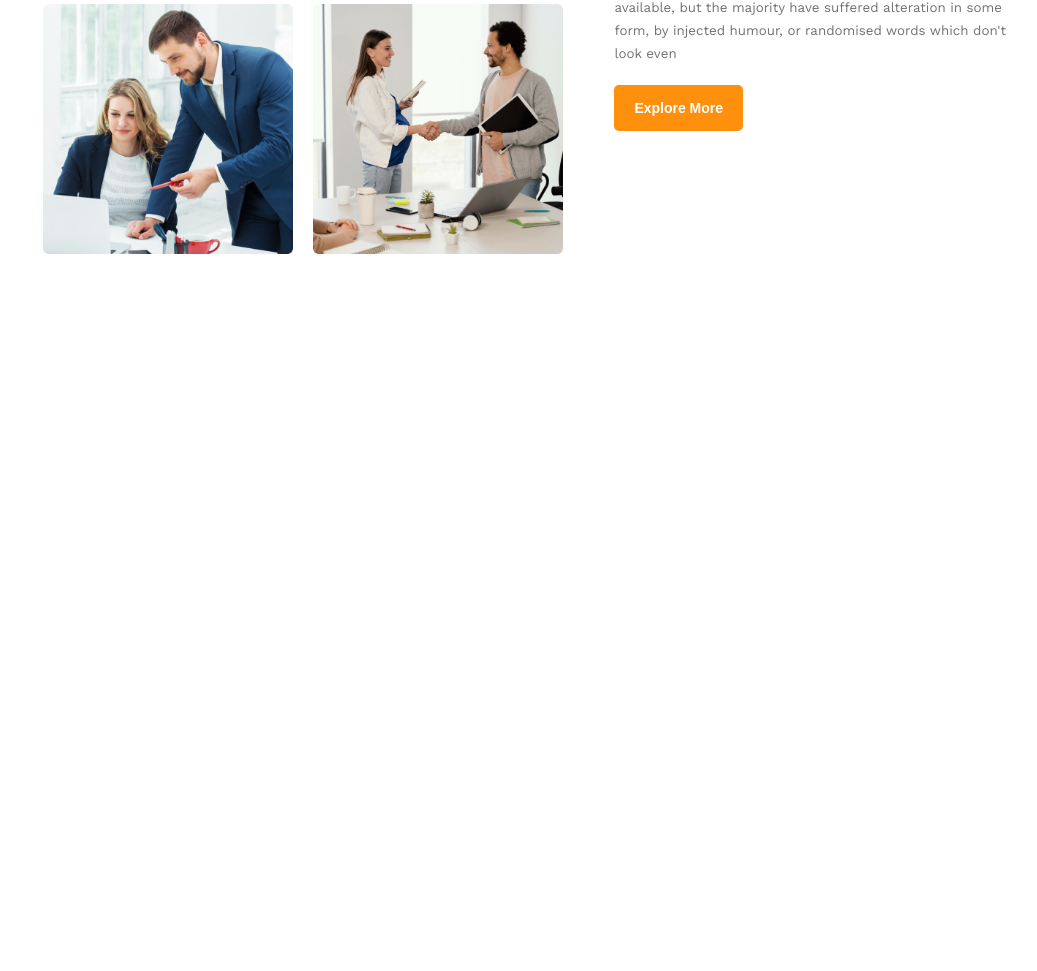
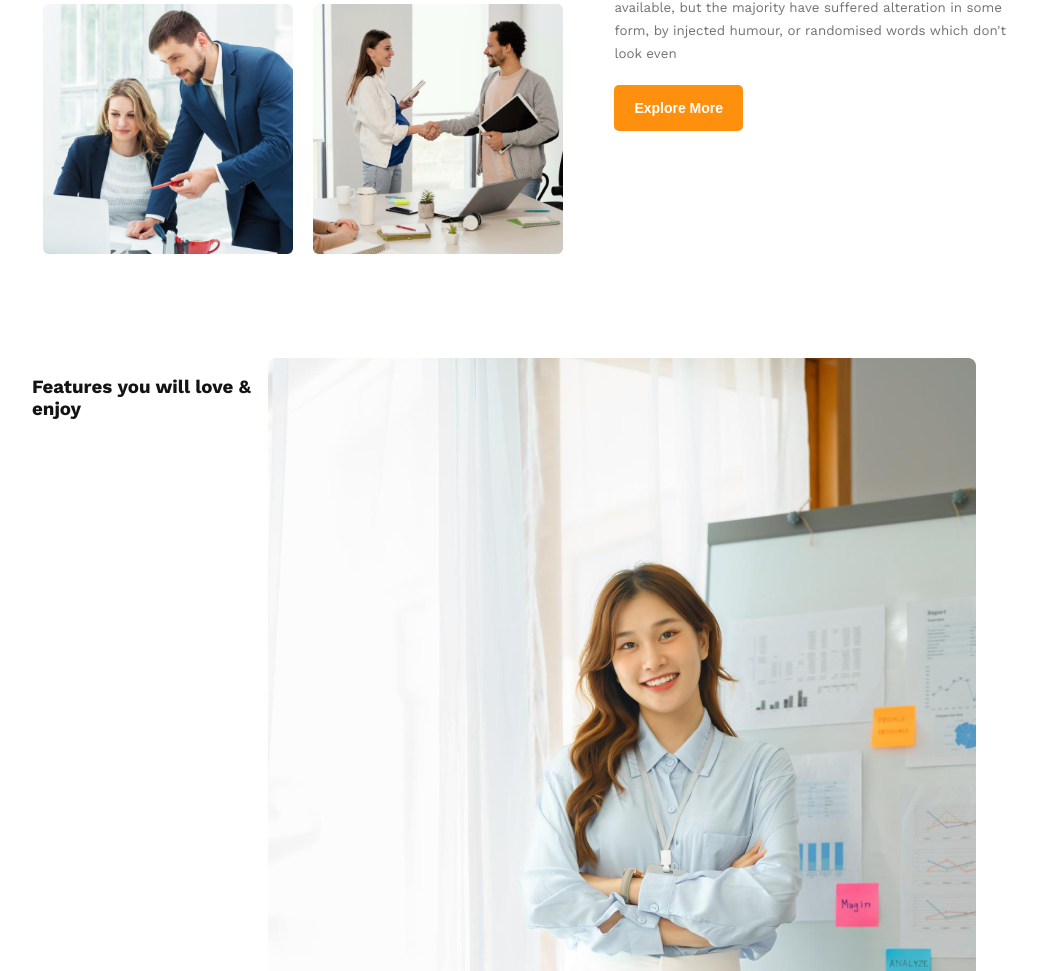
Before and after one commit to nazmus-sakibb/g3-architects, a plain HTML site: page index.html in a window 1280 px wide. Shown: the part 1289-2260 px from the top of the page, without its empty margins (136-1173 px from the left). Before the commit the page ends 1597 px from the top, so only its background shows below. Drawn offline with nearby package versions, Linux system fonts and the light colour scheme.

Commit message:
feature list section initiated

```diff
--- a/index.html
+++ b/index.html
@@ -80,6 +80,20 @@
             </div>
         </section>
         <!-- feature area end -->
+
+
+        <!-- feature list start -->
+        <section class="feature-list">
+            <div class="feature-list-container container">
+                <div class="list-content">
+                    <h3 class="feature-title">Features you will love & enjoy</h3>
+                </div>
+                <div class="list-banner">
+                    <img src="./images/architect.png" alt="">
+                </div>
+            </div>
+        </section>
+        <!-- feature list end -->
     </main>
     <!-- main area end-->
 </body>
--- a/style.css
+++ b/style.css
@@ -162,3 +162,16 @@ p {
 }
 
 /* feature area end */
+
+
+
+/* feature list start */
+.feature-list{
+    padding: 50px;
+}
+
+.feature-list-container {
+    display: flex;
+    justify-content: space-between;
+}
+/* feature list end */
```
